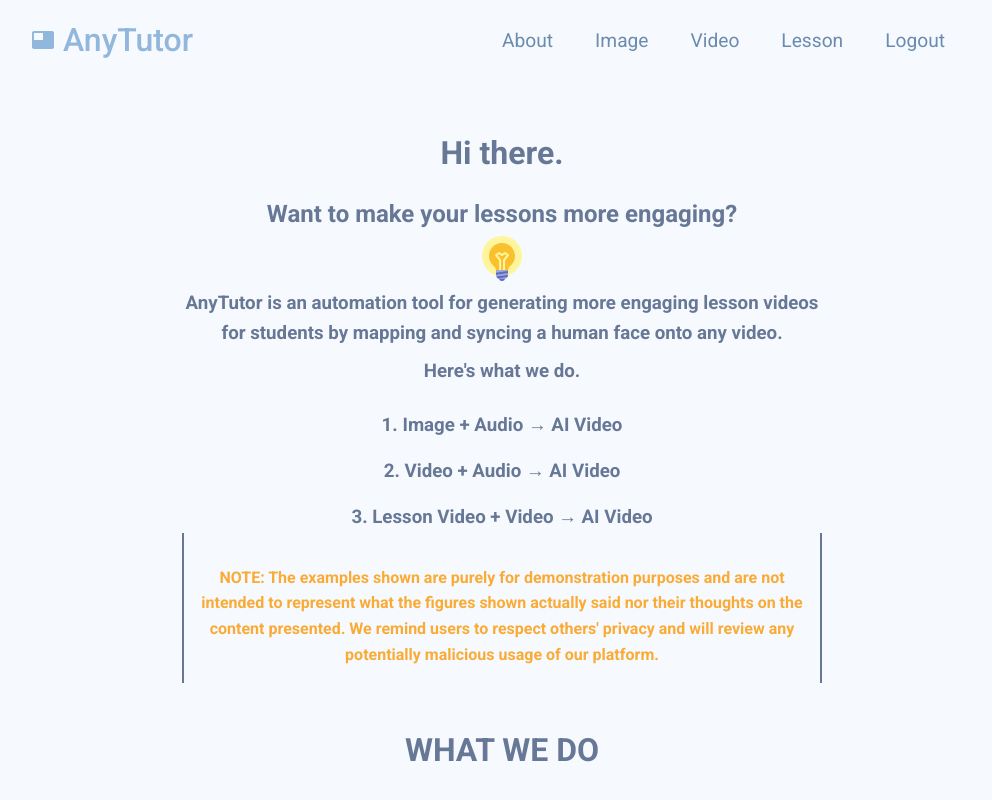
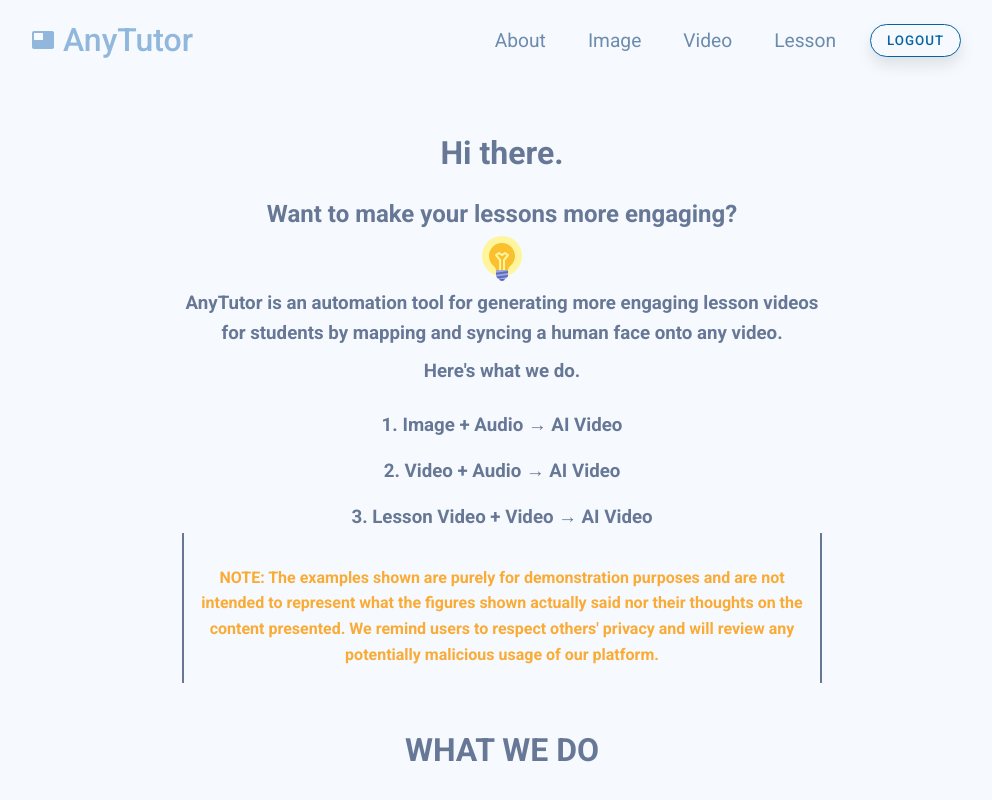
Before and after one commit to AllardQuek/AnyTutor, a React (Create React App) app: page /about in a window 1280 px wide. Shown: the top 800 px of the page, without its empty margins (138-1130 px from the left). Built offline with nearby package versions, Linux system fonts and the light colour scheme; no server answers; sample sign-in values are in the browser's storage.

Commit message:
converted login text to button

```diff
--- a/src/components/CustomButton.js
+++ b/src/components/CustomButton.js
@@ -1,6 +1,6 @@
 import styled from "styled-components";
 
-const CustomButton = ({ text, href, className, onClick }) => {
+const CustomButton = ({ text, className, onClick, href }) => {
   const classes = "btn " + className;
 
   return (
--- /dev/null
+++ b/src/components/NavButton.js
@@ -0,0 +1,39 @@
+import styled from "styled-components";
+
+const NavButton = ({ text, className, onClick, href }) => {
+  const classes = "btn " + className;
+
+  return (
+    <ButtonStyled>
+      <a href={href}>
+        <button type="submit" className={classes} onClick={onClick}>
+          {text}
+        </button>
+      </a>
+    </ButtonStyled>
+  );
+};
+
+const ButtonStyled = styled.div`
+  .btn {
+    background-color: var(--primary-color);
+    text-transform: uppercase;
+    font-weight: 500;
+    color: var(--font-nav-color-2);
+    border: 1px solid;
+    border-radius: 45px;
+    box-shadow: 0px 8px 15px rgba(0, 0, 0, 0.1);
+    transition: all 0.3s ease 0s;
+    cursor: pointer;
+    outline: none;
+    margin-top: 1.5rem;
+    margin-left: 0.5rem;
+    letter-spacing: 1px;
+  }
+
+  .btn:hover {
+    box-shadow: 0px 4px 6px var(--background-dark-grey);
+  }
+`;
+
+export default NavButton;
--- a/src/components/Navbar.js
+++ b/src/components/Navbar.js
@@ -3,6 +3,7 @@
 import "./Navbar.css";
 import { useAuth } from "../contexts/AuthContext";
 import FeaturedVideoIcon from "@material-ui/icons/FeaturedVideo";
+import NavButton from "./NavButton";
 
 function Navbar() {
   const [click, setClick] = useState(false);
@@ -13,7 +14,6 @@
   async function handleLogout() {
     try {
       await logout();
-      console.log("HELLO");
       history.push("/login");
     } catch {
       console.log("Failed to log out");
@@ -21,8 +21,8 @@
   }
 
   return (
-    <nav className="navbar">
-      <div className="navbar-container">
+    <div className="navbar-container">
+      <nav className="navbar">
         <Link to="/" className="navbar-logo" onClick={closeMobileMenu}>
           <FeaturedVideoIcon />
           <span className="navbar-name">AnyTutor</span>
@@ -62,18 +62,20 @@
                   Lesson
                 </Link>
               </li>
-              <li className="nav-item">
-                <Link to="" className="nav-links" onClick={handleLogout}>
-                  Logout
-                </Link>
+              <li className="nav-item logout">
+                <NavButton
+                  className="nav-links"
+                  text="Logout"
+                  onClick={handleLogout}
+                />
               </li>
             </>
           ) : (
             <></>
           )}
         </ul>
-      </div>
-    </nav>
+      </nav>
+    </div>
   );
 }
 
--- a/src/styles/GlobalStyles.js
+++ b/src/styles/GlobalStyles.js
@@ -16,6 +16,7 @@
 		--error-color: #FD5901;
         --font-light-color: #677897;
 		--font-nav-color: #6B8CAE;
+		--font-nav-color-2: #0663a3;
         --font-dark-color: #151515;
         --sidebar-dark-color: #191D2B;
         --scrollbar-bg-color: #383838;
```
